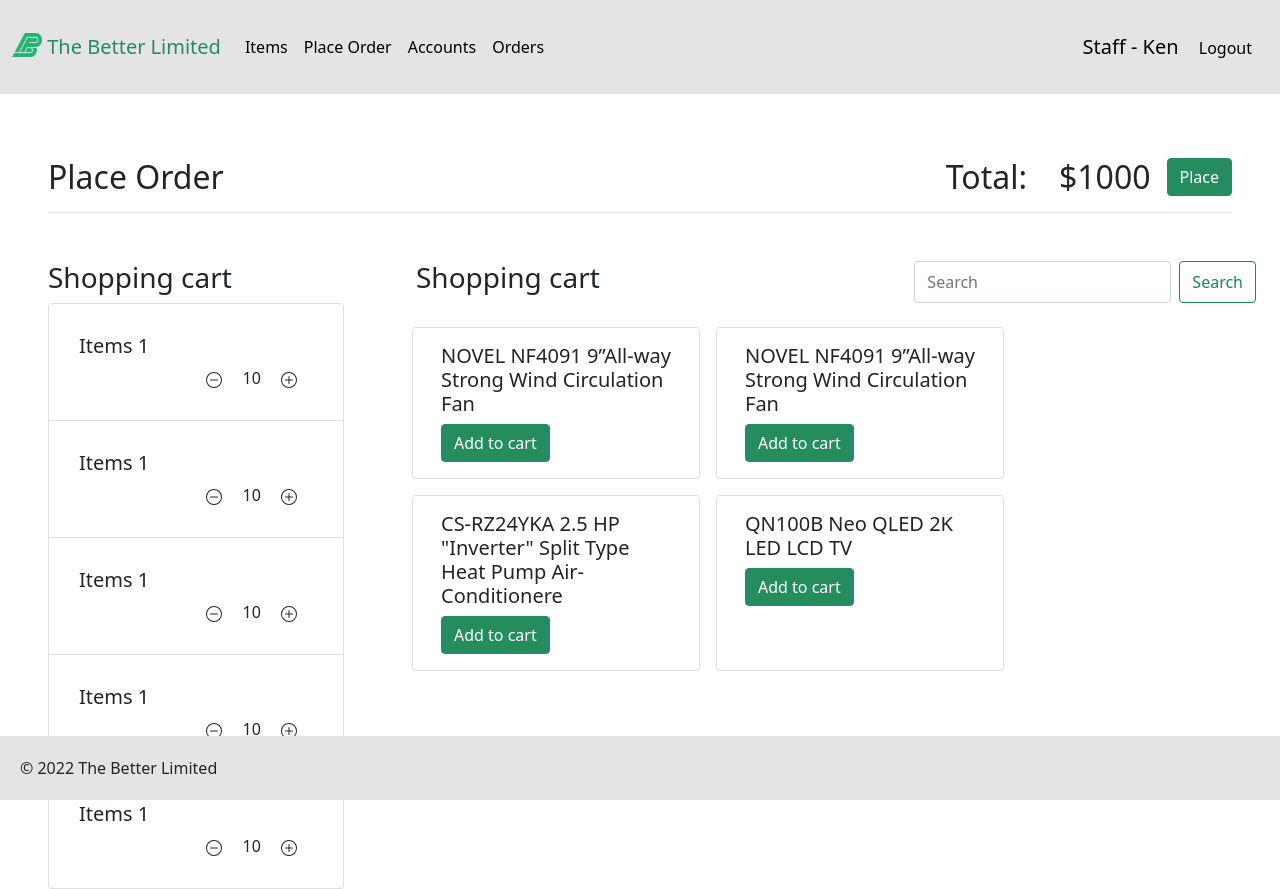
After one commit to Ryuuu825/ITP4523M, a PHP site: page /static/pages/placeorder.php.html in a window 1280 px wide. The commit adds this page. Run offline with PHP 8.4, Linux system fonts and the light colour scheme.

Commit message:
add place order:

```diff
--- /dev/null
+++ b/static/pages/placeorder.php.html
@@ -0,0 +1,182 @@
+<!DOCTYPE html>
+<html lang="en">
+<head>
+    <meta charset="UTF-8">
+    <meta http-equiv="X-UA-Compatible" content="IE=edge">
+    <meta name="viewport" content="width=device-width, initial-scale=1.0">
+    <title>Document</title>
+    <link rel="stylesheet" href="../css/bootstrap.css">
+    <link rel="stylesheet" href="../css/style.css">
+    <script src="../js/w3.js"></script>
+    <!-- JavaScript Bundle with Popper -->
+    <script src="https://cdn.jsdelivr.net/npm/bootstrap@5.2.0-beta1/dist/js/bootstrap.bundle.min.js" integrity="sha384-pprn3073KE6tl6bjs2QrFaJGz5/SUsLqktiwsUTF55Jfv3qYSDhgCecCxMW52nD2" crossorigin="anonymous"></script>
+    <style>
+        .list-group-item {
+            padding:30px;
+        }
+        .placeorder {
+            position:absolute;
+            top:90%;
+            height:100px;
+        }
+
+        .pointer {
+            cursor: pointer;
+        }
+
+        .itemid {
+            display:none;
+        }
+    </style>
+    <script>
+        function changeQty(qty , parent)
+        {
+            var qtyNode = parent.getElementsByClassName("qty")[0];
+            var currQty = parseInt(qtyNode.innerHTML);
+            console.log(currQty + qty);
+            qtyNode.innerHTML = currQty + qty;
+        }
+    </script>
+</head>
+<body onload="w3.includeHTML();">
+    <div w3-include-html="./header.html"></div>
+    <div class="m-5 py-3 border-bottom">
+        <span class="h2">Place Order</span>
+        <button class="btn btn-primary float-end">
+            <a href="#">
+                <span class="text-white">Place</span>
+            </a>
+        </button>
+
+        <span class="h2 float-end mx-3">
+            $1000
+        </span>
+        <span class="h2 float-end mx-3">
+            Total:
+        </span>
+    </div>
+    <div class="row w-100" style="height:75vh" style="position:relative" >
+        <div class="col-3 h-100 mx-5" style="margin-left:25px">
+            <h3>Shopping cart</h3>
+            <ul class="list-group w-100">
+                <li class="list-group-item">
+                    <h5 class="card-title">Items 1</h5>
+                    <div class="itemid">1000</div>
+                    <div class="float-end">
+                        <svg onclick="changeQty(-1, this.parentElement);" xmlns="http://www.w3.org/2000/svg" width="16" height="16" fill="currentColor" class="bi bi-dash-circle mx-3 pointer" viewBox="0 0 16 16">
+                            <path d="M8 15A7 7 0 1 1 8 1a7 7 0 0 1 0 14zm0 1A8 8 0 1 0 8 0a8 8 0 0 0 0 16z"/>
+                            <path d="M4 8a.5.5 0 0 1 .5-.5h7a.5.5 0 0 1 0 1h-7A.5.5 0 0 1 4 8z"/>
+                        </svg>
+                        <p class="card-text d-inline qty">10</p>
+                        <svg onclick="changeQty(1, this.parentElement);" xmlns="http://www.w3.org/2000/svg" width="16" height="16" fill="currentColor" class="bi bi-plus-circle mx-3 pointer" viewBox="0 0 16 16">
+                            <path d="M8 15A7 7 0 1 1 8 1a7 7 0 0 1 0 14zm0 1A8 8 0 1 0 8 0a8 8 0 0 0 0 16z"/>
+                            <path d="M8 4a.5.5 0 0 1 .5.5v3h3a.5.5 0 0 1 0 1h-3v3a.5.5 0 0 1-1 0v-3h-3a.5.5 0 0 1 0-1h3v-3A.5.5 0 0 1 8 4z"/>
+                        </svg>
+                    </div>
+                </li>
+                <li class="list-group-item">
+                    <h5 class="card-title">Items 1</h5>
+                    <div class="itemid">1000</div>
+                    <div class="float-end">
+                        <svg onclick="changeQty(-1, this.parentElement);" xmlns="http://www.w3.org/2000/svg" width="16" height="16" fill="currentColor" class="bi bi-dash-circle mx-3 pointer"  viewBox="0 0 16 16">
+                            <path d="M8 15A7 7 0 1 1 8 1a7 7 0 0 1 0 14zm0 1A8 8 0 1 0 8 0a8 8 0 0 0 0 16z"/>
+                            <path d="M4 8a.5.5 0 0 1 .5-.5h7a.5.5 0 0 1 0 1h-7A.5.5 0 0 1 4 8z"/>
+                        </svg>
+                        <p class="card-text d-inline qty">10</p>
+                        <svg onclick="changeQty(1, this.parentElement);" xmlns="http://www.w3.org/2000/svg" width="16" height="16" fill="currentColor" class="bi bi-plus-circle mx-3 pointer" viewBox="0 0 16 16">
+                            <path d="M8 15A7 7 0 1 1 8 1a7 7 0 0 1 0 14zm0 1A8 8 0 1 0 8 0a8 8 0 0 0 0 16z"/>
+                            <path d="M8 4a.5.5 0 0 1 .5.5v3h3a.5.5 0 0 1 0 1h-3v3a.5.5 0 0 1-1 0v-3h-3a.5.5 0 0 1 0-1h3v-3A.5.5 0 0 1 8 4z"/>
+                        </svg>
+                    </div>
+                </li>
+                <li class="list-group-item">
+                    <h5 class="card-title">Items 1</h5>
+                    <div class="itemid">1000</div>
+                    <div class="float-end">
+                        <svg onclick="changeQty(-1, this.parentElement);" xmlns="http://www.w3.org/2000/svg" width="16" height="16" fill="currentColor" class="bi bi-dash-circle mx-3 pointer" viewBox="0 0 16 16">
+                            <path d="M8 15A7 7 0 1 1 8 1a7 7 0 0 1 0 14zm0 1A8 8 0 1 0 8 0a8 8 0 0 0 0 16z"/>
+                            <path d="M4 8a.5.5 0 0 1 .5-.5h7a.5.5 0 0 1 0 1h-7A.5.5 0 0 1 4 8z"/>
+                        </svg>
+                        <p class="card-text d-inline qty">10</p>
+                        <svg onclick="changeQty(1, this.parentElement);" xmlns="http://www.w3.org/2000/svg" width="16" height="16" fill="currentColor" class="bi bi-plus-circle mx-3 pointer" viewBox="0 0 16 16">
+                            <path d="M8 15A7 7 0 1 1 8 1a7 7 0 0 1 0 14zm0 1A8 8 0 1 0 8 0a8 8 0 0 0 0 16z"/>
+                            <path d="M8 4a.5.5 0 0 1 .5.5v3h3a.5.5 0 0 1 0 1h-3v3a.5.5 0 0 1-1 0v-3h-3a.5.5 0 0 1 0-1h3v-3A.5.5 0 0 1 8 4z"/>
+                        </svg>
+                    </div>
+                </li>
+                <li class="list-group-item">
+                    <h5 class="card-title">Items 1</h5>
+                    <div class="itemid">1000</div>
+                    <div class="float-end">
+                        <svg onclick="changeQty(-1, this.parentElement);" xmlns="http://www.w3.org/2000/svg" width="16" height="16" fill="currentColor" class="bi bi-dash-circle mx-3 pointer" viewBox="0 0 16 16">
+                            <path d="M8 15A7 7 0 1 1 8 1a7 7 0 0 1 0 14zm0 1A8 8 0 1 0 8 0a8 8 0 0 0 0 16z"/>
+                            <path d="M4 8a.5.5 0 0 1 .5-.5h7a.5.5 0 0 1 0 1h-7A.5.5 0 0 1 4 8z"/>
+                        </svg>
+                        <p class="card-text d-inline qty">10</p>
+                        <svg onclick="changeQty(1, this.parentElement);" xmlns="http://www.w3.org/2000/svg" width="16" height="16" fill="currentColor" class="bi bi-plus-circle mx-3 pointer" viewBox="0 0 16 16">
+                            <path d="M8 15A7 7 0 1 1 8 1a7 7 0 0 1 0 14zm0 1A8 8 0 1 0 8 0a8 8 0 0 0 0 16z"/>
+                            <path d="M8 4a.5.5 0 0 1 .5.5v3h3a.5.5 0 0 1 0 1h-3v3a.5.5 0 0 1-1 0v-3h-3a.5.5 0 0 1 0-1h3v-3A.5.5 0 0 1 8 4z"/>
+                        </svg>
+                    </div>
+                </li>
+                <li class="list-group-item">
+                    <h5 class="card-title">Items 1</h5>
+                    <div class="itemid">1000</div>
+                    <div class="float-end">
+                        <svg onclick="changeQty(-1, this.parentElement);" xmlns="http://www.w3.org/2000/svg" width="16" height="16" fill="currentColor" class="bi bi-dash-circle mx-3 pointer" viewBox="0 0 16 16">
+                            <path d="M8 15A7 7 0 1 1 8 1a7 7 0 0 1 0 14zm0 1A8 8 0 1 0 8 0a8 8 0 0 0 0 16z"/>
+                            <path d="M4 8a.5.5 0 0 1 .5-.5h7a.5.5 0 0 1 0 1h-7A.5.5 0 0 1 4 8z"/>
+                        </svg>
+                        <p class="card-text d-inline qty">10</p>
+                        <svg onclick="changeQty(1, this.parentElement);" xmlns="http://www.w3.org/2000/svg" width="16" height="16" fill="currentColor" class="bi bi-plus-circle mx-3  pointer" viewBox="0 0 16 16">
+                            <path d="M8 15A7 7 0 1 1 8 1a7 7 0 0 1 0 14zm0 1A8 8 0 1 0 8 0a8 8 0 0 0 0 16z"/>
+                            <path d="M8 4a.5.5 0 0 1 .5.5v3h3a.5.5 0 0 1 0 1h-3v3a.5.5 0 0 1-1 0v-3h-3a.5.5 0 0 1 0-1h3v-3A.5.5 0 0 1 8 4z"/>
+                        </svg>
+                    </div>
+                </li>
+              </ul>
+        </div>
+        <div class="col">
+            <div class="d-flex justify-content-between">
+                <h3>Shopping cart</h3>
+                <form class="d-flex" role="search">
+                    <input class="form-control me-2" type="search" placeholder="Search" aria-label="Search">
+                    <button class="btn btn-outline-success" type="submit">Search</button>
+                </form>
+            </div>
+            <div class="row mt-3">
+                <div class="card col-4 mx-2 my-2" style="width: 18rem;">
+                    <div class="card-body">
+                      <h5 class="card-title">NOVEL NF4091 9”All-way Strong Wind Circulation Fan</h5>
+                      <a href="#" class="btn btn-primary text-white">Add to cart</a>
+                    </div>
+                </div>
+
+                <div class="card col-4 mx-2 my-2" style="width: 18rem;">
+                    <div class="card-body">
+                      <h5 class="card-title">NOVEL NF4091 9”All-way Strong Wind Circulation Fan</h5>
+                      <a href="#" class="btn btn-primary text-white">Add to cart</a>
+                    </div>
+                </div>
+
+
+                <div class="card col-4  mx-2 my-2" style="width: 18rem;">
+                    <div class="card-body">
+                      <h5 class="card-title">CS-RZ24YKA 2.5 HP "Inverter" Split Type Heat Pump Air-Conditionere</h5>
+                      <a href="#" class="btn btn-primary text-white">Add to cart</a>
+                    </div>
+                </div>
+
+                <div class="card col-4  mx-2 my-2" style="width: 18rem;">
+                    <div class="card-body">
+                      <h5 class="card-title">QN100B Neo QLED 2K LED LCD TV</h5>
+                      <a href="#" class="btn btn-primary text-white">Add to cart</a>
+                    </div>
+                </div>
+            </div>
+        </div>
+    </div>
+
+    <div w3-include-html="footer.html"></div>
+</body>
+</html>
```
Also changed, not shown: static/pages/template.html (added, +19 -0 lines), static/css/style.css (line endings or trailing spaces).
